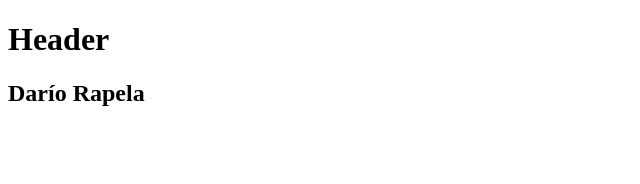
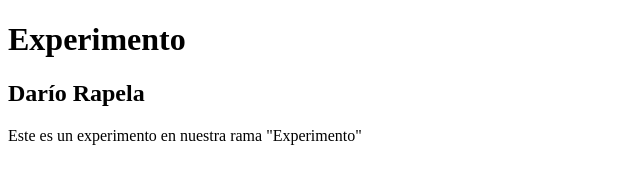
Before and after one commit to daraptor/curso, a plain HTML site: page index.html in a window 1280 px wide. Shown: the whole page, without its empty margins (0-640 px from the left). Drawn offline with Linux system fonts and the light colour scheme.

Commit message:
Agregamos texto de Experimento

```diff
--- a/index.html
+++ b/index.html
@@ -6,10 +6,13 @@
 </head>
 <body>
 	<header>
-		<h1>Header</h1>
+		<h1>Experimento</h1>
 	</header
 	<div class="container">
 		<h2>Darío Rapela</h2>
 	</div>
+	<footer>
+	<P>Este es un experimento en nuestra rama "Experimento"</p>
+	</footer>
 </body>
 </html>
```
